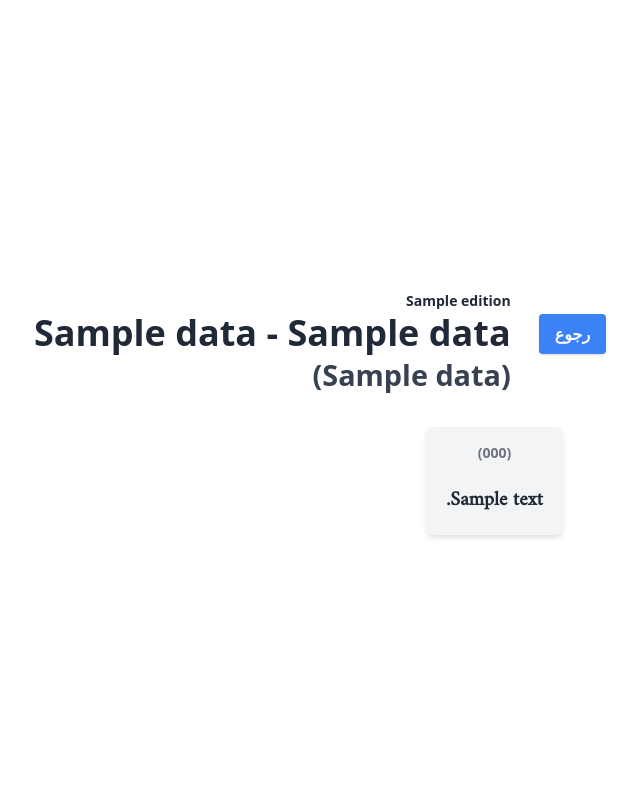
After one commit to MohamedElhefni/quran-recognition, a Flask app: page /surah/1/1 in a window 1280 px wide. The commit adds this page. Shown: the whole page, without its empty margins (322-962 px from the left). Run offline with Flask 2, Linux system fonts and the light colour scheme; tables that the repository leaves empty hold one stand-in row (values such as "Sample post"); a database or web service that is not in the repository returns one stand-in record (values such as "Sample title"); data that the repository does not hold is empty.

Commit message:
Add readers and surhas

```diff
--- a/main.py
+++ b/main.py
@@ -2,6 +2,7 @@ import os
 import datetime
 import shutil
 import glob
+import requests
 from os.path import join, dirname, realpath
 from flask import Flask, render_template, request,   jsonify
 from dejavu.logic.recognizer.file_recognizer import FileRecognizer
@@ -47,3 +48,23 @@ def generate():
             os.remove(song)
     fingerprinted_songs = djv.get_fingerprinted_songs()
     return render_template('fingerprints.html', fingerprints=fingerprinted_songs)
+
+
+@app.route('/readers')
+def readers():
+    resp = requests.get(
+        "http://api.alquran.cloud/v1/edition?format=audio&language=ar").json()
+    readers = resp['data']
+    return render_template('readers.html', readers=readers)
+
+
+@app.route('/reader/<id>')
+def show(id):
+    reader = requests.get(f"http://api.alquran.cloud/v1/quran/{id}").json()['data']
+    return render_template('reader.html', reader=reader)
+
+
+@app.route("/surah/<id>/<reader>")
+def showSurah(id, reader):
+    surah = requests.get(f"http://api.alquran.cloud/v1/surah/{id}/{reader}").json()['data']
+    return render_template('surah.html', surah=surah)
--- a/static/css/style.css
+++ b/static/css/style.css
@@ -11,7 +11,7 @@ body {
     align-items: center;
     justify-content: center;
     flex-direction: column;
-    height: 100vh;
+    min-height: 100vh;
   font-family: sans-serif;
 
 }
@@ -144,3 +144,13 @@ body {
     opacity: 0;
   }
 }
+
+.rtl
+{
+  direction: rtl;
+}
+
+.quran
+{
+  font-family: 'Amiri', serif !important;
+}
--- /dev/null
+++ b/templates/main.html
@@ -0,0 +1,28 @@
+<!DOCTYPE html>
+<html>
+  <head>
+    <meta charset="UTF-8" />
+    <title>
+      Quarn Recognition
+    </title>
+    <meta name="viewport" content="width=device-width, initial-scale=1.0" />
+    <!-- Latest compiled and minified Bootstrap CSS -->
+    <link
+      rel="stylesheet"
+      type="text/css"
+      href="{{ url_for('static', filename='css/style.css') }}"
+    />
+    <link
+      href="https://unpkg.com/tailwindcss@^2/dist/tailwind.min.css"
+      rel="stylesheet"
+    />
+    <link rel="preconnect" href="https://fonts.gstatic.com">
+<link href="https://fonts.googleapis.com/css2?family=Amiri&display=swap" rel="stylesheet">
+  </head>
+  <body>
+    {% block content %}
+
+    {% endblock %}
+
+  </body>
+</html>
--- /dev/null
+++ b/templates/surah.html
@@ -0,0 +1,19 @@
+{% extends "main.html" %}
+{% block content %}
+	<div class="surah-name my-5 flex items-center justify-between">
+		<div class="text-4xl text-gray-800 font-extrabold mx-4 text-right">
+			<small class="text-sm"> {{ surah.edition.name }} </small>
+				<p>{{ surah.name }} - {{ surah.englishName }}</p>
+			<small class="text-gray-700">({{ surah.englishNameTranslation }})</small>
+		   </div>
+		<a href="{{ url_for('show', id=surah.edition.identifier) }}" class="px-4 py-2  mx-3 cursor-pointer text-white bg-blue-500 hover:bg-blue-400 rounded shadow font-bold"> رجوع </a>
+	</div>
+	<div class="readers grid gap-4 grid-cols-3 xl:grid-cols-3 md:grid-cols-2 sm:grid-cols-1 rtl">
+		{% for ayah in surah.ayahs %}
+				<div class="reader text-center text-gray-800 font-black  text-xl rounded-lg shadow-md bg-gray-100 m-3 hover:bg-gray-200 p-3">
+				  <div class="text-sm text-gray-500 my-1 mb-4"> ({{ ayah.numberInSurah }})</div>
+					<p class="quran p-2">{{ ayah.text }}</p>
+				</div>
+		{% endfor %}
+	</div>
+{% endblock %}
```
Also changed, not shown: dejavu/__init__.py (+2 -6 lines), templates/fingerprints.html (+4 -38 lines), templates/reader.html (added, +15 -0 lines), templates/readers.html (added, +10 -0 lines).
